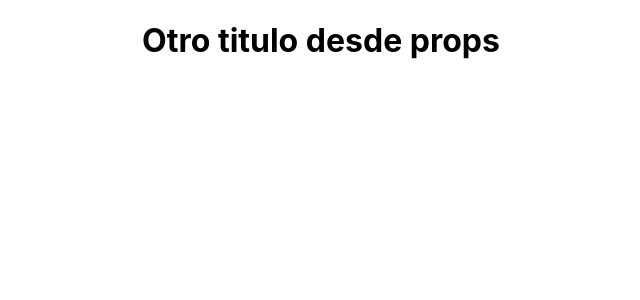
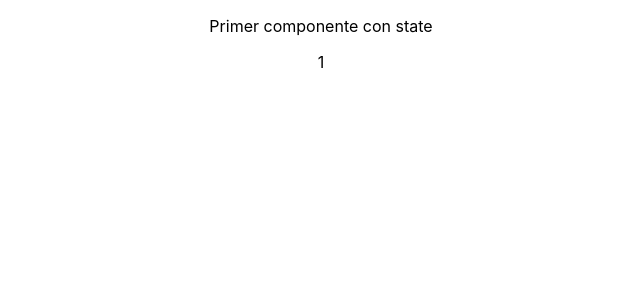
Before and after one commit to JulenOsia/curso-udemy-osia, a React (Create React App) app: page / in a window 1280 px wide. Shown: the top 300 px of the page, without its empty margins (319-959 px from the left). Built offline with nearby package versions, Linux system fonts and the light colour scheme.

Commit message:
Hasta video 17

```diff
--- a/src/App.js
+++ b/src/App.js
@@ -2,72 +2,24 @@
 import logo from './logo.svg';
 import './App.css';
 
-//function Hello (props){
-//  return <h2>{props.title}</h2>
-//}
-
-// const Hello = (props) => <h2>{props.title}</h2>;
-
-/* class Hello extends Component {
-  render() {
-    return <h2>{this.props.title}</h2>
+class Contador extends Component{
+  constructor(){
+    super()
+    this.state = {contador: 1}
   }
-}
-
-class Text extends Component {
-  render() {
-    const {
-      arrayOfNumbers,
-      multiply,
-      objectWithInfo
-    } = this.props
-
-    // this.props.title = <h3>Otra cosa</h3> Error, no es una funcion pura
-
-    const mappedNumbers = arrayOfNumbers.map(multiply)
-    return <div>
-      {this.props.title}
-      <p>{mappedNumbers.join(', ')}</p>
-      <p>{objectWithInfo.key}</p>
-    </div>
+  render(){
+    return <span>{this.state.contador}</span>
   }
-}
-*/
-
-class Title extends Component {
-  render(){
-    return <h1>{this.props.text}</h1>
-  }
-}
-
-Title.defaultProps = {
-  text: 'Titulo por defecto'
 }
 class App extends Component {
     render(){
       return (
         <div className="App">
-          <Title text="Otro titulo desde props" />
+          <p>Primer componente con state</p>
+          <Contador />
         </div>
       );
     }
 }
-/*
-function App() {
-  return (
-    <div className="App">
-      <div className="App-header">
-        <img src={logo} className="App-logo" alt="logo" />
-        <Hello title="Hello from props" />
-      </div>
-      <Text
-        arrayOfNumbers={[2, 3, 10]}
-        objectWithInfo={{ key: 'firstValue', key2: 'otherValue' }}
-        multiply={(number) => number * 4}
-        title={<h1>Este es el titulo</h1>}
-      />
-    </div>
-  );
-}
-*/
+
 export default App;
```
